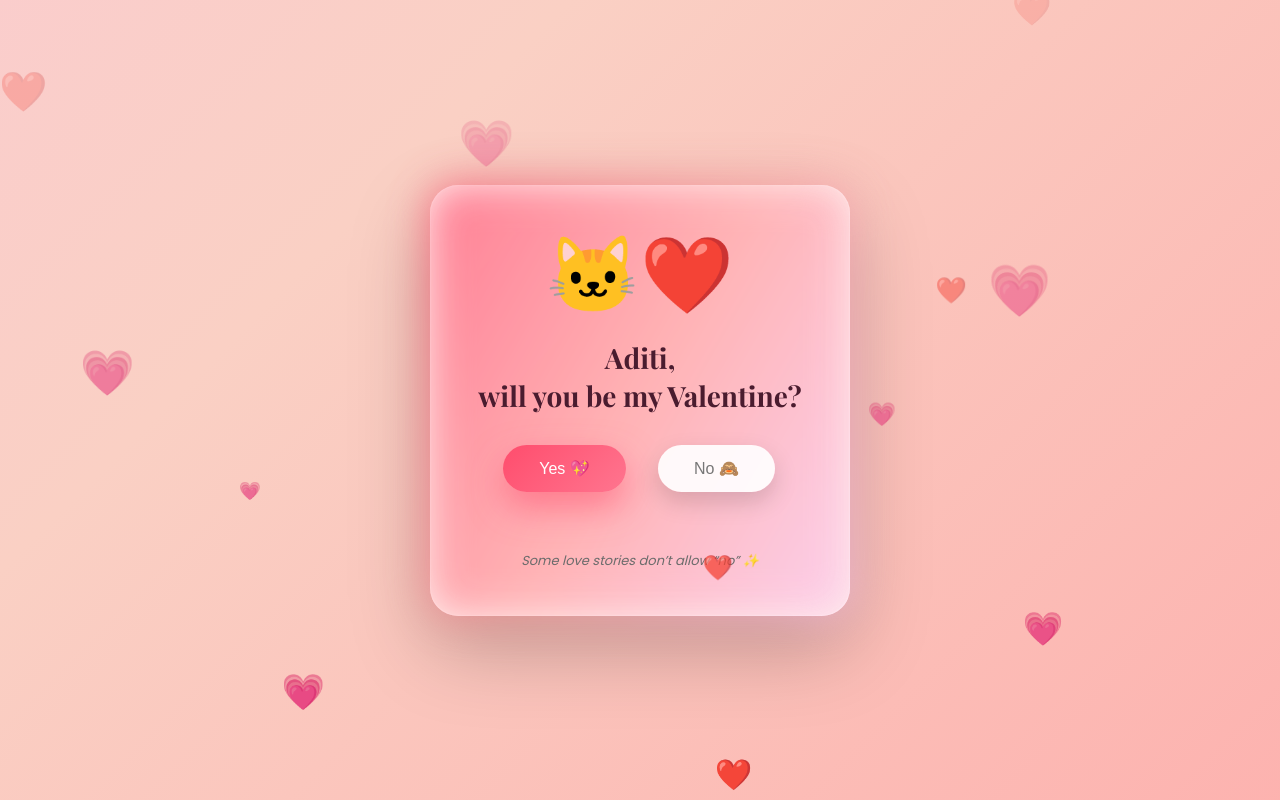
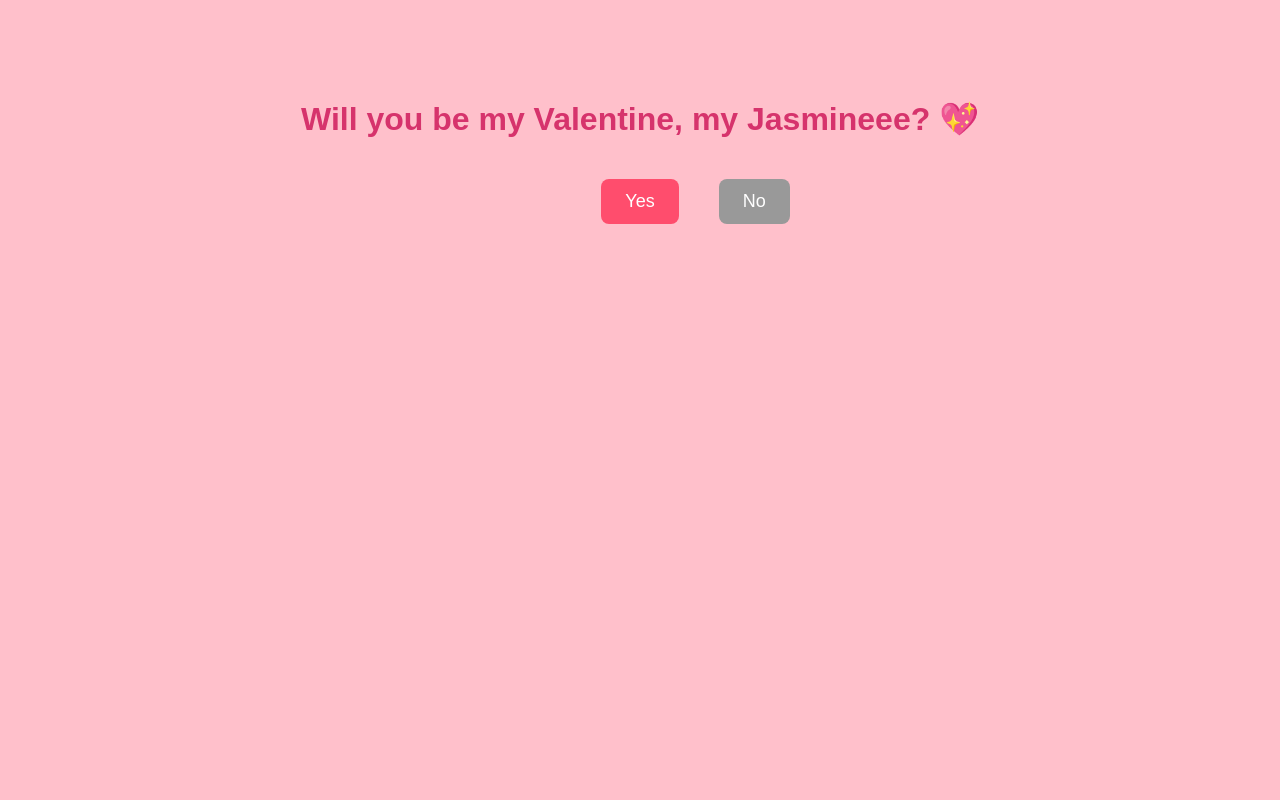
Before and after one commit to indianhebrew/ilovepiya, a plain HTML site: page index.html in a window 1280 px wide. Drawn offline with nearby package versions, Linux system fonts and the light colour scheme.

Commit message:
index.html

```diff
--- a/index.html
+++ b/index.html
@@ -1,239 +1,61 @@
 <!DOCTYPE html>
 <html lang="en">
 <head>
-  <meta charset="UTF-8" />
-  <meta name="viewport" content="width=device-width, initial-scale=1.0"/>
-  <title>Be My Valentine 💘</title>
-
-  <!-- Fonts -->
-  <link href="https://fonts.googleapis.com/css2?family=Playfair+Display:wght@500;600;700&family=Poppins:wght@300;400;500&display=swap" rel="stylesheet">
-
-  <!-- Confetti -->
-  <script src="https://cdn.jsdelivr.net/npm/canvas-confetti@1.6.0/dist/confetti.browser.min.js"></script>
-
+  <meta charset="UTF-8">
+  <title>Valentine Proposal</title>
   <style>
-    * {
-      box-sizing: border-box;
-      margin: 0;
-      padding: 0;
+    body {
+      font-family: Arial, sans-serif;
+      text-align: center;
+      margin-top: 100px;
+      background-color: #ffc0cb; /* soft pink background */
     }
-
-    body {
-      min-height: 100vh;
-      display: flex;
-      align-items: center;
-      justify-content: center;
-      background: linear-gradient(-45deg, #ff9a9e, #fad0c4, #fbc2eb, #a18cd1);
-      background-size: 400% 400%;
-      animation: bgMove 12s ease infinite;
-      font-family: "Poppins", sans-serif;
-      overflow: hidden;
+    h1 {
+      color: #d6336c; /* deep pink text */
     }
-
-    @keyframes bgMove {
-      0% { background-position: 0% 50%; }
-      50% { background-position: 100% 50%; }
-      100% { background-position: 0% 50%; }
+    button {
+      padding: 12px 24px;
+      font-size: 18px;
+      margin: 20px;
+      cursor: pointer;
+      border: none;
+      border-radius: 8px;
+      transition: 0.3s;
     }
-
-    /* Card */
-    .card {
-      width: min(92%, 420px);
-      padding: 40px 30px 45px;
-      background: rgba(255, 255, 255, 0.75);
-      backdrop-filter: blur(18px);
-      border-radius: 28px;
-      text-align: center;
-      box-shadow:
-        0 30px 80px rgba(0,0,0,0.25),
-        inset 0 0 0 1px rgba(255,255,255,0.4);
-      position: relative;
-      animation: cardIn 1.1s ease;
+    #yesBtn {
+      background-color: #ff4d6d;
+      color: white;
     }
-
-    @keyframes cardIn {
-      from { opacity: 0; transform: translateY(30px) scale(0.95); }
-      to { opacity: 1; transform: translateY(0) scale(1); }
+    #yesBtn:hover {
+      background-color: #e63950;
     }
-
-    /* Glow ring */
-    .card::before {
-      content: "";
+    #noBtn {
+      background-color: #999;
+      color: white;
       position: absolute;
-      inset: -2px;
-      border-radius: 30px;
-      background: linear-gradient(120deg, #ff4d6d, #ff9a9e, #fbc2eb);
-      z-index: -1;
-      filter: blur(20px);
-      opacity: 0.7;
-    }
-
-    .emoji {
-      font-size: 68px;
-      margin-bottom: 12px;
-      animation: heartbeat 1.8s infinite;
-    }
-
-    @keyframes heartbeat {
-      0%,100% { transform: scale(1); }
-      25% { transform: scale(1.08); }
-      50% { transform: scale(1); }
-      75% { transform: scale(1.12); }
-    }
-
-    h2 {
-      font-family: "Playfair Display", serif;
-      font-size: 28px;
-      color: #4a1c2f;
-      margin-bottom: 30px;
-      line-height: 1.35;
-    }
-
-    .buttons {
-      position: relative;
-      height: 78px;
-    }
-
-    button {
-      position: absolute;
-      padding: 14px 36px;
-      border-radius: 40px;
-      border: none;
-      font-size: 16px;
-      font-weight: 500;
-      cursor: pointer;
-      transition: all 0.25s ease;
-      box-shadow: 0 10px 25px rgba(0,0,0,0.15);
-    }
-
-    button:active {
-      transform: scale(0.94);
-    }
-
-    #yes {
-      left: 12%;
-      background: linear-gradient(135deg, #ff4d6d, #ff758f);
-      color: #fff;
-      box-shadow: 0 15px 35px rgba(255,77,109,0.55);
-    }
-
-    #yes:hover {
-      transform: translateY(-3px);
-      box-shadow: 0 20px 40px rgba(255,77,109,0.7);
-    }
-
-    #no {
-      left: 55%;
-      background: rgba(255,255,255,0.9);
-      color: #777;
-    }
-
-    .hint {
-      margin-top: 28px;
-      font-size: 13px;
-      color: #6b6b6b;
-      font-style: italic;
-    }
-
-    /* Floating depth hearts */
-    .heart {
-      position: absolute;
-      bottom: -20px;
-      animation: floatUp linear forwards;
-      pointer-events: none;
-      filter: blur(0.3px);
-    }
-
-    @keyframes floatUp {
-      from {
-        transform: translateY(0) scale(1);
-        opacity: 1;
-      }
-      to {
-        transform: translateY(-120vh) scale(1.8);
-        opacity: 0;
-      }
-    }
-
-    /* Responsive */
-    @media (max-width: 480px) {
-      h2 { font-size: 23px; }
-      .emoji { font-size: 58px; }
-      button { padding: 12px 28px; font-size: 15px; }
-      #yes { left: 8%; }
-      #no { left: 55%; }
     }
   </style>
 </head>
-
 <body>
-
-  <div class="card">
-    <div class="emoji">🐱❤️</div>
-    <h2>Aditi,<br>will you be my Valentine?</h2>
-
-    <div class="buttons">
-      <button id="yes">Yes 💖</button>
-      <button id="no">No 🙈</button>
-    </div>
-
-    <div class="hint">Some love stories don’t allow “no” ✨</div>
-  </div>
-
-  <!-- Sounds -->
-  <audio id="hoverSound" src="https://assets.mixkit.co/sfx/preview/mixkit-cartoon-voice-laugh-343.mp3"></audio>
-  <audio id="yesSound" src="https://assets.mixkit.co/sfx/preview/mixkit-achievement-bell-600.mp3"></audio>
+  <h1>Will you be my Valentine, my Jasmineee? 💖</h1>
+  <button id="yesBtn" onclick="alert('Yay Jasmineee! You said YES! 💕')">Yes</button>
+  <button id="noBtn">No</button>
 
   <script>
-    const noBtn = document.getElementById("no");
-    const yesBtn = document.getElementById("yes");
-    const card = document.querySelector(".card");
-    const hoverSound = document.getElementById("hoverSound");
-    const yesSound = document.getElementById("yesSound");
+    const noBtn = document.getElementById("noBtn");
 
-    noBtn.addEventListener("mouseenter", () => {
-      hoverSound.currentTime = 0;
-      hoverSound.play();
-
-      const cardRect = card.getBoundingClientRect();
-      const btnRect = noBtn.getBoundingClientRect();
-
-      const maxX = cardRect.width - btnRect.width - 10;
-      const maxY = cardRect.height - btnRect.height - 10;
-
-      noBtn.style.left = Math.random() * maxX + "px";
-      noBtn.style.top = Math.random() * maxY + "px";
+    // Make the "No" button run away when hovered
+    noBtn.addEventListener("mouseover", () => {
+      const x = Math.floor(Math.random() * (window.innerWidth - 100));
+      const y = Math.floor(Math.random() * (window.innerHeight - 50));
+      noBtn.style.left = x + "px";
+      noBtn.style.top = y + "px";
     });
 
-    yesBtn.addEventListener("click", () => {
-      yesSound.play();
-
-      confetti({
-        particleCount: 260,
-        spread: 120,
-        origin: { y: 0.65 }
-      });
-
-      setTimeout(() => {
-        alert("YAY 💕 I can’t wait for Valentine’s Day with you!");
-      }, 500);
+    // If clicked, it just says "Only YES is allowed"
+    noBtn.addEventListener("click", () => {
+      alert("Oops Jasmineee, looks like you can only say YES 😉");
     });
-
-    function createHeart() {
-      const heart = document.createElement("div");
-      heart.className = "heart";
-      heart.innerHTML = Math.random() > 0.5 ? "❤️" : "💗";
-      heart.style.left = Math.random() * 100 + "vw";
-      heart.style.fontSize = Math.random() * 22 + 14 + "px";
-      heart.style.animationDuration = Math.random() * 3 + 4 + "s";
-      heart.style.opacity = Math.random() * 0.5 + 0.4;
-
-      document.body.appendChild(heart);
-      setTimeout(() => heart.remove(), 8000);
-    }
-
-    setInterval(createHeart, 380);
   </script>
-
 </body>
 </html>
```
